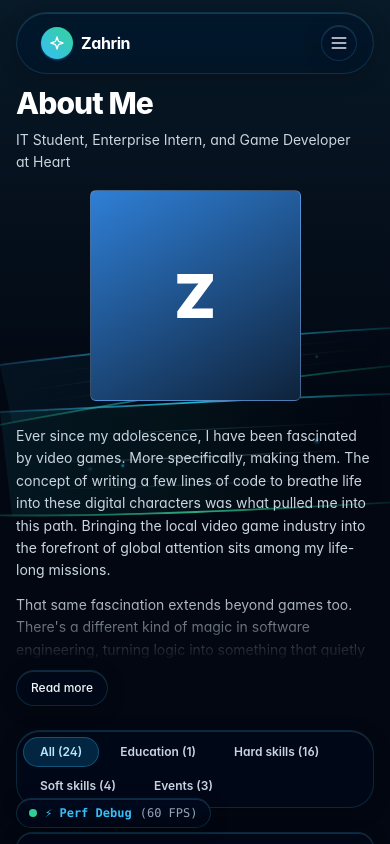
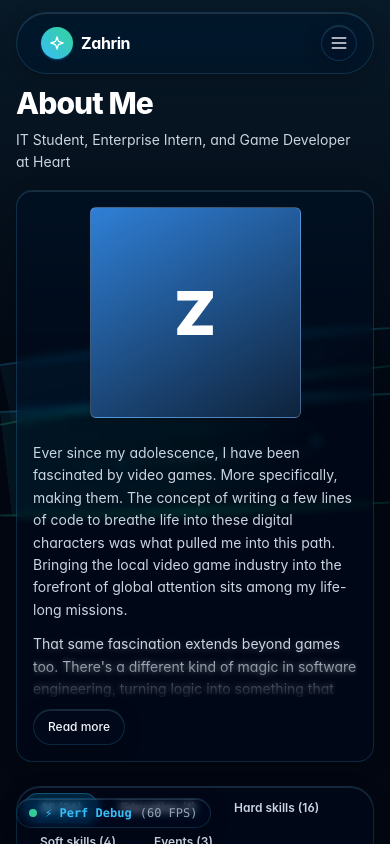
Before and after one commit to muhammadzahrin/portfolio-website, a Next.js app: page /about in a window 390 px wide. Shown: the top 844 px of the page. Built offline with nearby package versions, Linux system fonts and the light colour scheme.

Commit message:
style: About intro on glass, fixed image size, blur-fade preview, even logo gaps v0.1.27
Co-Authored-By: Claude Opus 5.5 <noreply@anthropic.com>

```diff
--- a/package.json
+++ b/package.json
@@ -1,6 +1,6 @@
 {
   "name": "portfolio-website",
-  "version": "0.1.26",
+  "version": "0.1.27",
   "private": true,
   "scripts": {
     "dev": "next dev",
--- a/src/app/globals.css
+++ b/src/app/globals.css
@@ -313,16 +313,16 @@ html.disable-backdrop-blur .glass-card-surface {
 .memory-detail {
   display: flex;
   flex-direction: column;
-  gap: 28px;
+  gap: 12px; /* same as the space under the X, so the logo sits evenly between the X and the title */
   width: calc(100vw - 32px);
   height: calc(100vh - 84px);
   height: calc(100dvh - 84px);
 }
 
-/* Phones: top two fifths of the screen, under the X (82px = the dialog's top padding + half the gap) */
+/* Phones: top two fifths of the screen, under the X (74px = the dialog's top padding + half the gap) */
 .memory-stage {
-  flex: 0 0 calc(40vh - 82px);
-  flex: 0 0 calc(40dvh - 82px);
+  flex: 0 0 calc(40vh - 74px);
+  flex: 0 0 calc(40dvh - 74px);
   min-height: 0;
   display: flex;
   align-items: center;
@@ -378,10 +378,9 @@ html.disable-backdrop-blur .glass-card-surface {
 
 /* ---------- About: intro ---------- */
 
-/* Phones: a quarter of the screen tall, like the opened panel. Desktop: a quarter of the width */
+/* Phones: a quarter of the screen tall. vh, not dvh: dvh changes as Chrome's address bar hides, which would resize this and shift the page. Desktop: a quarter of the width */
 .about-portrait {
   width: 25vh;
-  width: 25dvh;
   aspect-ratio: 1;
 }
 
@@ -391,12 +390,25 @@ html.disable-backdrop-blur .glass-card-surface {
   }
 }
 
-/* The second paragraph fades out into Read more */
+/* The second paragraph blurs and fades out into Read more. clip, not hidden: it must not be able to scroll to mid-text */
 .about-fade {
+  position: relative;
   max-height: 4.875em;
   overflow: hidden;
-  -webkit-mask-image: linear-gradient(#000, transparent);
-  mask-image: linear-gradient(#000, transparent);
+  overflow: clip;
+  -webkit-mask-image: linear-gradient(#000 30%, transparent);
+  mask-image: linear-gradient(#000 30%, transparent);
+}
+
+/* The mask above limits this blur to the paragraph's own text */
+.about-fade::after {
+  content: '';
+  position: absolute;
+  inset: 0;
+  backdrop-filter: blur(3px);
+  -webkit-backdrop-filter: blur(3px);
+  -webkit-mask-image: linear-gradient(transparent, #000 70%);
+  mask-image: linear-gradient(transparent, #000 70%);
 }
 
 /* ---------- Project viewer (opened case) ---------- */
--- a/src/components/about/AboutIntro.tsx
+++ b/src/components/about/AboutIntro.tsx
@@ -31,7 +31,8 @@ export function AboutIntro() {
   }, []);
 
   return (
-    <div className="flex flex-col md:flex-row items-center md:items-start gap-6 md:gap-8">
+    <>
+      <div className="flex flex-col md:flex-row items-center md:items-start gap-6 md:gap-8 rounded-2xl glass-surface border border-sky-400/20 p-4 md:p-8">
         <div className="about-portrait shrink-0">
           <Portrait />
         </div>
@@ -43,7 +44,9 @@ export function AboutIntro() {
             Read more
           </GlassButton>
         </div>
+      </div>
 
+      {/* Outside the glass: a blur on a parent would pin the full-screen panel to that parent */}
       {open && (
         <DetailPanel art={<Portrait />} eyebrow="About me" title={aboutData.name} subtitle={aboutData.headline} onClose={handleClose}>
           {aboutData.bioParagraphs.map((para) => (
@@ -53,6 +56,6 @@ export function AboutIntro() {
           ))}
         </DetailPanel>
       )}
-    </div>
+    </>
   );
 }
--- a/src/components/layout/Footer.tsx
+++ b/src/components/layout/Footer.tsx
@@ -88,7 +88,7 @@ export function Footer() {
         <div className="flex items-center gap-2">
           <span className="inline-flex items-center gap-1.5 font-mono text-[10px] tracking-wider px-2.5 py-0.5 rounded-full bg-sky-950/30 border border-sky-400/20 text-sky-400/90 shadow-sm select-none">
             <span className="w-1.5 h-1.5 rounded-full bg-emerald-400" />
-            v0.1.26
+            v0.1.27
           </span>
         </div>
       </div>
```
Also changed, not shown: 1 other file (tests, documents, lock files or other folders). Lines whose indentation alone changed are shown as unchanged.
